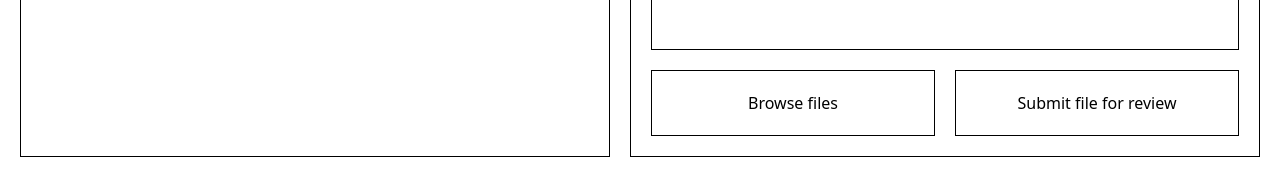
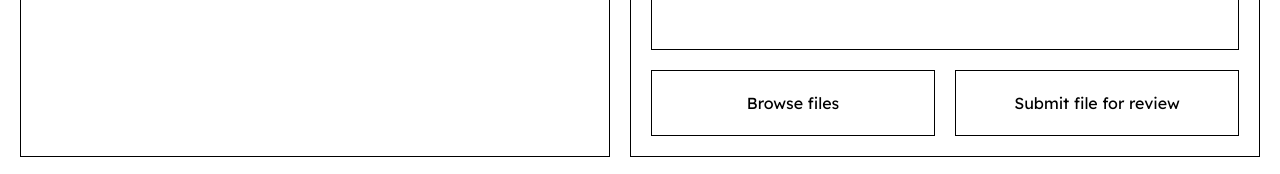
Before and after one commit to thorbert-anson-shi/tzoom, a Next.js app: page / in a window 1280 px wide. Shown: the part 623-797 px from the top of the page. Built offline with nearby package versions, Linux system fonts and the light colour scheme; no server answers; the database is empty.

Commit message:
Fixed button font

```diff
--- a/src/app/layout.tsx
+++ b/src/app/layout.tsx
@@ -30,7 +30,7 @@ export default function RootLayout({
           <Image src={threeLines} width={20} height={20} alt="Open menu" />
           <div
             id="Account section"
-            className="flex flex-row space-x-1 py-1 pl-2 hover:bg-neutral-300 md:space-x-2 md:py-2 md:pl-4 md:pr-2"
+            className="flex cursor-pointer flex-row space-x-1 py-1 pl-2 hover:bg-neutral-300 md:space-x-2 md:py-2 md:pl-4 md:pr-2"
           >
             <div className="flex flex-col justify-end -space-y-1 text-right">
               <h1>Account name</h1>
--- a/src/components/file-submission-panel.tsx
+++ b/src/components/file-submission-panel.tsx
@@ -28,7 +28,7 @@ export default function FileSubmissionPanel() {
         <div id="button-group" className="flex flex-row space-x-3 md:space-x-5">
           <label
             htmlFor="text-submit"
-            className="flex-1 cursor-pointer border border-black p-3 text-center md:p-5"
+            className="default-font flex-1 cursor-pointer border border-black p-3 text-center md:p-5"
           >
             Browse files
           </label>
@@ -41,7 +41,7 @@ export default function FileSubmissionPanel() {
           />
           <button
             type="submit"
-            className="flex-1 border border-black p-3 md:p-5"
+            className="default-font flex-1 border border-black p-3 md:p-5"
           >
             Submit file for review
           </button>
```
